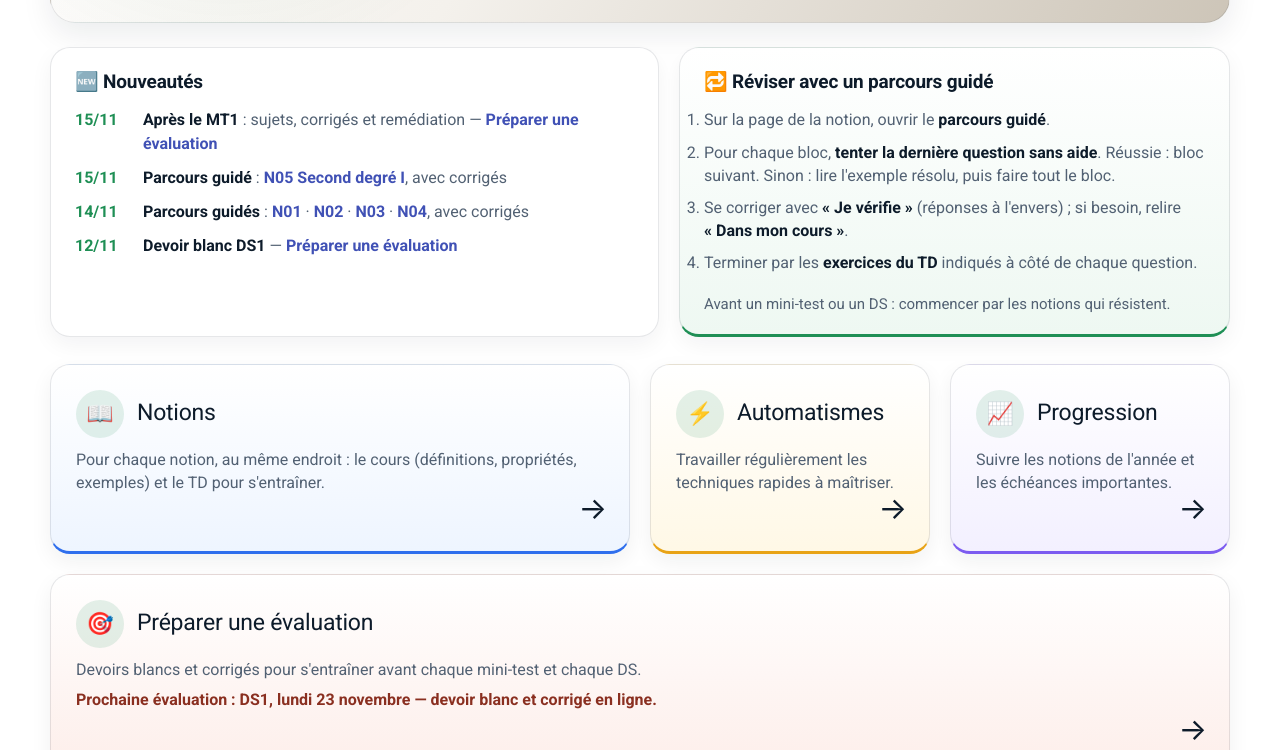
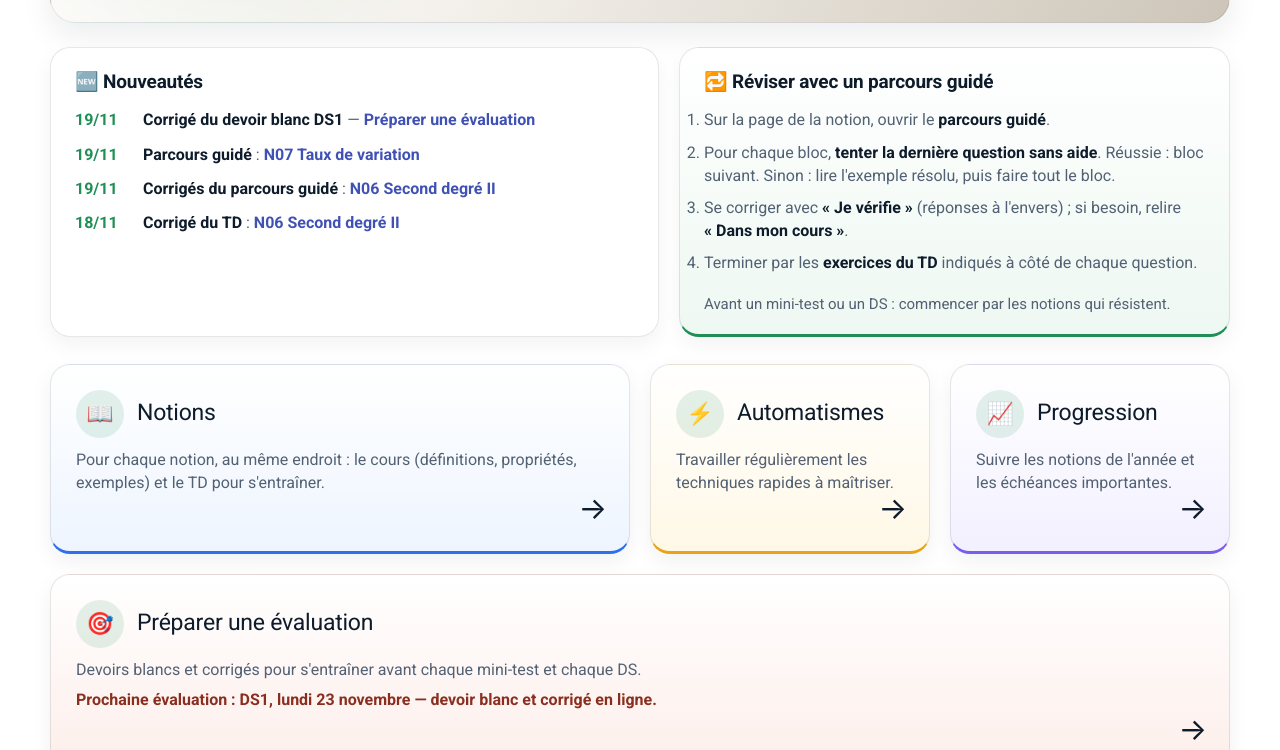
Before and after one commit to vnicolle56610/maths-premiere-specialite, an MkDocs documentation site: the page built from docs/index.md, in a window 1280 px wide and 900 px high, scrolled down 470 px, cut to the strip 150-900 px from the top of the window. Built offline with MkDocs 1.6.1 and Material for MkDocs 9.7.7, drawn with Linux system fonts in a browser that asks for light colours.

Commit message:
Nouveautés : mise à jour de la page d'accueil
Co-Authored-By: Claude Sonnet 5.5 <noreply@anthropic.com>

```diff
--- a/docs/index.md
+++ b/docs/index.md
@@ -34,10 +34,10 @@ hide:
   <div class="maths-news-box">
     <h3>🆕 Nouveautés</h3>
     <ul class="maths-news-list">
-      <li><span class="maths-news-date">15/11</span><span><strong>Après le MT1</strong> : sujets, corrigés et remédiation — <a href="preparer-evaluation/">Préparer une évaluation</a></span></li>
-      <li><span class="maths-news-date">15/11</span><span><strong>Parcours guidé</strong> : <a href="notions/N05-second-degre-i/#parcours-guide">N05 Second degré I</a>, avec corrigés</span></li>
-      <li><span class="maths-news-date">14/11</span><span><strong>Parcours guidés</strong> : <a href="notions/N01-logique-ensembles/#parcours-guide">N01</a> · <a href="notions/N02-calcul-algebrique-equations/#parcours-guide">N02</a> · <a href="notions/N03-fonctions-lectures-variations/#parcours-guide">N03</a> · <a href="notions/N04-reperages-vecteurs/#parcours-guide">N04</a>, avec corrigés</span></li>
-      <li><span class="maths-news-date">12/11</span><span><strong>Devoir blanc DS1</strong> — <a href="preparer-evaluation/">Préparer une évaluation</a></span></li>
+      <li><span class="maths-news-date">19/11</span><span><strong>Corrigé du devoir blanc DS1</strong> — <a href="preparer-evaluation/">Préparer une évaluation</a></span></li>
+      <li><span class="maths-news-date">19/11</span><span><strong>Parcours guidé</strong> : <a href="notions/N07-taux-de-variation/#parcours-guide">N07 Taux de variation</a></span></li>
+      <li><span class="maths-news-date">19/11</span><span><strong>Corrigés du parcours guidé</strong> : <a href="notions/N06-second-degre-ii/#parcours-guide">N06 Second degré II</a></span></li>
+      <li><span class="maths-news-date">18/11</span><span><strong>Corrigé du TD</strong> : <a href="notions/N06-second-degre-ii/">N06 Second degré II</a></span></li>
     </ul>
   </div>
   <div class="maths-news-box maths-news-box--revise">
```
